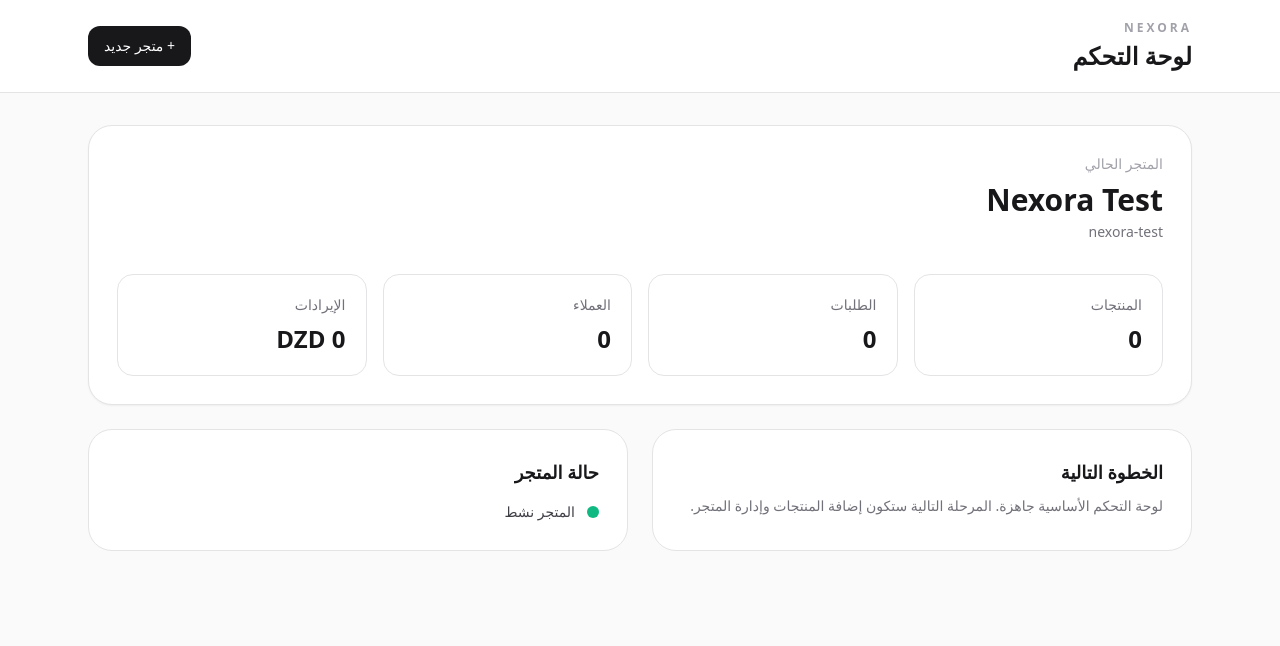
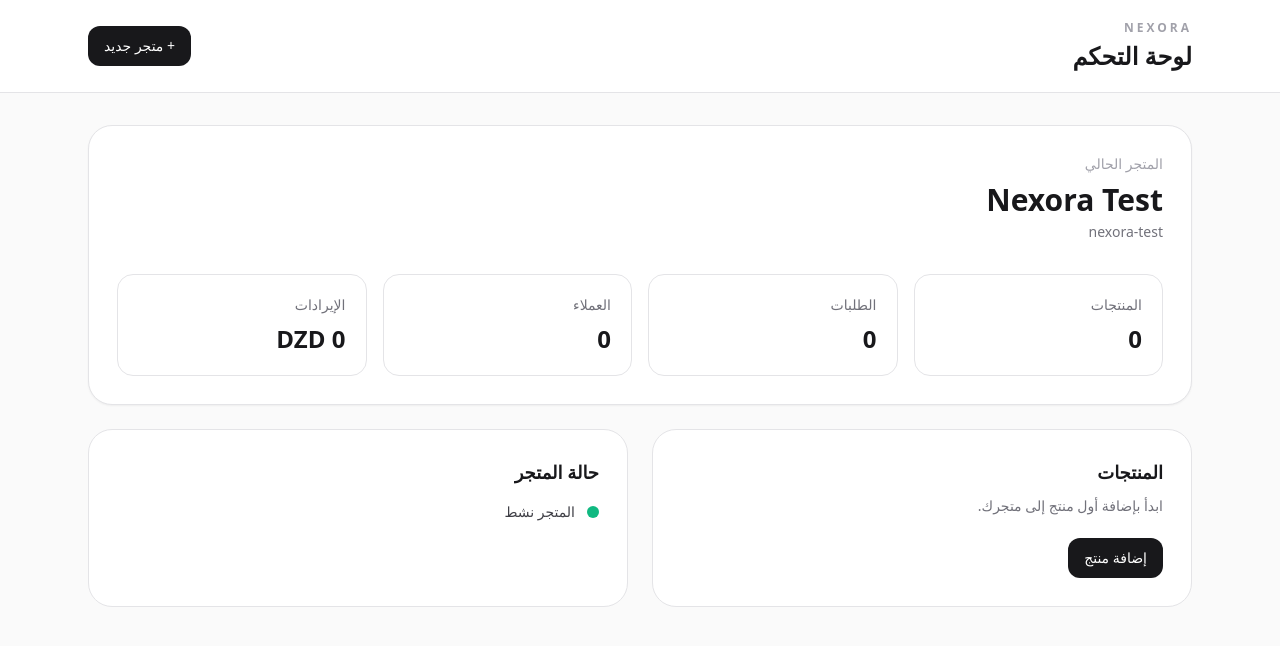
Before and after one commit to khaldiaarab02-a11y/nexora, a Next.js app: page /dashboard in a window 1280 px wide. Shown: the top 646 px of the page. Built offline with nearby package versions, Linux system fonts and the light colour scheme; no server answers.

Commit message:
Add files via upload

```diff
--- a/src/app/dashboard/page.tsx
+++ b/src/app/dashboard/page.tsx
@@ -6,17 +6,10 @@
       <header className="border-b border-zinc-200 bg-white">
         <div className="mx-auto flex max-w-6xl items-center justify-between px-6 py-5">
           <div>
-            <p className="text-xs font-semibold uppercase tracking-[0.25em] text-zinc-400">
-              Nexora
-            </p>
-            <h1 className="mt-1 text-2xl font-bold text-zinc-900">
-              لوحة التحكم
-            </h1>
+            <p className="text-xs font-semibold uppercase tracking-[0.25em] text-zinc-400">Nexora</p>
+            <h1 className="mt-1 text-2xl font-bold text-zinc-900">لوحة التحكم</h1>
           </div>
-          <Link
-            href="/dashboard/store/new"
-            className="rounded-xl bg-zinc-900 px-4 py-2.5 text-sm font-medium text-white"
-          >
+          <Link href="/dashboard/store/new" className="rounded-xl bg-zinc-900 px-4 py-2.5 text-sm font-medium text-white">
             + متجر جديد
           </Link>
         </div>
@@ -25,13 +18,11 @@
       <div className="mx-auto max-w-6xl px-6 py-8">
         <section className="rounded-3xl border border-zinc-200 bg-white p-7 shadow-sm">
           <p className="text-sm font-medium text-zinc-400">المتجر الحالي</p>
-          <h2 className="mt-2 text-3xl font-bold text-zinc-900">
-            Nexora Test
-          </h2>
+          <h2 className="mt-2 text-3xl font-bold text-zinc-900">Nexora Test</h2>
           <p className="mt-1 text-sm text-zinc-500">nexora-test</p>
 
           <div className="mt-8 grid gap-4 sm:grid-cols-2 lg:grid-cols-4">
-            <DashboardCard title="المنتجات" value="0" href="#" />
+            <DashboardCard title="المنتجات" value="0" href="/dashboard/products" />
             <DashboardCard title="الطلبات" value="0" href="#" />
             <DashboardCard title="العملاء" value="0" href="#" />
             <DashboardCard title="الإيرادات" value="0 DZD" href="#" />
@@ -40,20 +31,19 @@
 
         <section className="mt-6 grid gap-6 lg:grid-cols-2">
           <div className="rounded-3xl border border-zinc-200 bg-white p-7">
-            <h3 className="text-lg font-bold text-zinc-900">الخطوة التالية</h3>
-            <p className="mt-2 text-sm leading-6 text-zinc-500">
-              لوحة التحكم الأساسية جاهزة. المرحلة التالية ستكون إضافة المنتجات
-              وإدارة المتجر.
-            </p>
+            <h3 className="text-lg font-bold text-zinc-900">المنتجات</h3>
+            <p className="mt-2 text-sm leading-6 text-zinc-500">ابدأ بإضافة أول منتج إلى متجرك.</p>
+            <Link href="/dashboard/products/new"
+              className="mt-5 inline-flex rounded-xl bg-zinc-900 px-4 py-2.5 text-sm font-medium text-white">
+              إضافة منتج
+            </Link>
           </div>
 
           <div className="rounded-3xl border border-zinc-200 bg-white p-7">
             <h3 className="text-lg font-bold text-zinc-900">حالة المتجر</h3>
             <div className="mt-4 flex items-center gap-3">
               <span className="h-3 w-3 rounded-full bg-emerald-500" />
-              <span className="text-sm font-medium text-zinc-700">
-                المتجر نشط
-              </span>
+              <span className="text-sm font-medium text-zinc-700">المتجر نشط</span>
             </div>
           </div>
         </section>
@@ -62,20 +52,9 @@
   );
 }
 
-function DashboardCard({
-  title,
-  value,
-  href,
-}: {
-  title: string;
-  value: string;
-  href: string;
-}) {
+function DashboardCard({ title, value, href }: { title: string; value: string; href: string }) {
   return (
-    <Link
-      href={href}
-      className="rounded-2xl border border-zinc-200 p-5 transition hover:border-zinc-400"
-    >
+    <Link href={href} className="rounded-2xl border border-zinc-200 p-5 transition hover:border-zinc-400">
       <p className="text-sm text-zinc-500">{title}</p>
       <p className="mt-2 text-2xl font-bold text-zinc-900">{value}</p>
     </Link>
```
